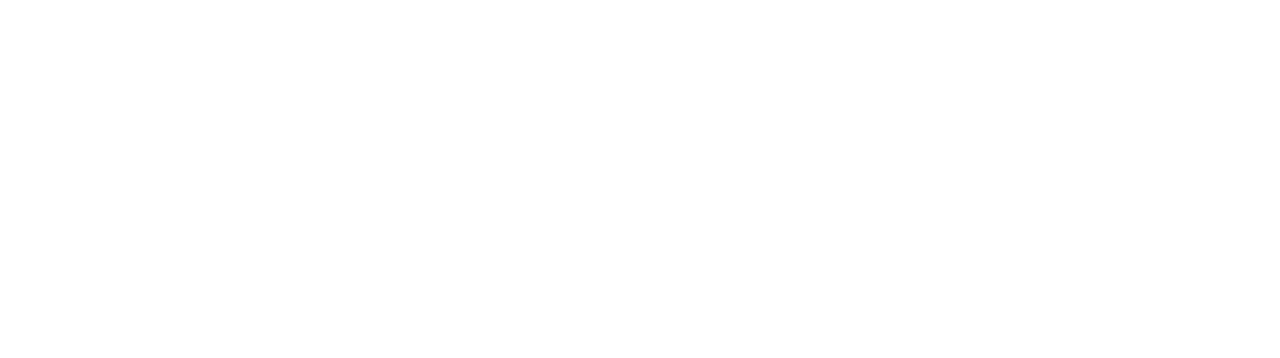
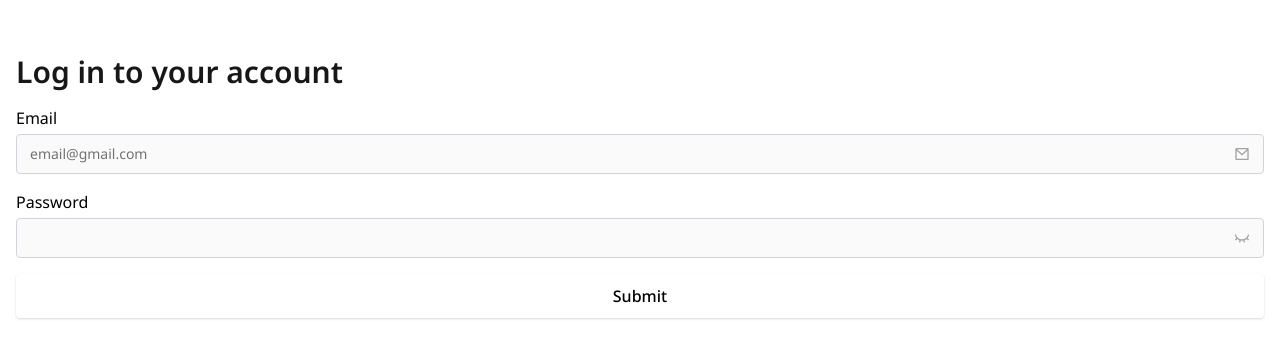
Before and after one commit to mkailbowdy/button-component, a Vue app: page /signin in a window 1280 px wide. Before the commit this address had no page. Shown: the part 214-572 px from the top of the page. Built offline with nearby package versions, Linux system fonts and the light colour scheme; the HTML template or start-up script is replaced by a standard one.

Commit message:
signin progress

```diff
--- a/src/InputComponent.vue
+++ b/src/InputComponent.vue
@@ -1,5 +1,5 @@
 <script setup lang="ts">
-import { useAttrs } from 'vue'
+import { ref, useAttrs } from 'vue'
 
 defineOptions({
   inheritAttrs: false
@@ -7,38 +7,73 @@ defineOptions({
 
 const attrs = useAttrs()
 const props = defineProps({
-  icon: {
+  eyeIcon: {
     type: Boolean,
-    default: true,
+    default: false,
     required: false,
+  },
+  customIcon:{
+    type: Boolean,
+    default: false,
+    required: false,
+  },
+  id: {
+    type: String,
+    required: false,
+  },
+  label: {
+    type: String,
+    required: false,
+  },
+  type: {
+    type: String,
+    default: 'text',
+    required: true,
   }
 })
 
+const inputElement = ref<HTMLInputElement | null>(null)
+
+const passwordHidden = ref(true)
+const togglePassword = () => {
+  if (inputElement.value?.type === 'text') {
+    inputElement.value.setAttribute('type', 'password')
+    passwordHidden.value = true
+  } else {
+    inputElement.value?.setAttribute('type', 'text')
+    passwordHidden.value = false
+  }
+}
+
 </script>
 <template>
-  <div class="input__field">
-    <input v-bind="attrs">
-    <div v-if="props.icon" class="input__field__icon input__field__icon--right">
-      <slot name="icon-right">
-        <svg
-          width="16"
-          height="16"
-          viewBox="0 0 16 16"
-          fill="none"
-          xmlns="http://www.w3.org/2000/svg">
-          <path
-            d="M8.00004 14.6667C4.31814 14.6667 1.33337 11.6819 1.33337 8.00004C1.33337 4.31814 4.31814 1.33337 8.00004 1.33337C11.6819 1.33337 14.6667 4.31814 14.6667 8.00004C14.6667 11.6819 11.6819 14.6667 8.00004 14.6667ZM8.00004 13.3334C10.9456 13.3334 13.3334 10.9456 13.3334 8.00004C13.3334 5.05452 10.9456 2.66671 8.00004 2.66671C5.05452 2.66671 2.66671 5.05452 2.66671 8.00004C2.66671 10.9456 5.05452 13.3334 8.00004 13.3334ZM7.33337 10H8.66671V11.3334H7.33337V10ZM8.66671 8.90344V9.33337H7.33337V8.33337C7.33337 7.96517 7.63184 7.66671 8.00004 7.66671C8.55231 7.66671 9.00004 7.21897 9.00004 6.66671C9.00004 6.11442 8.55231 5.66671 8.00004 5.66671C7.51491 5.66671 7.11044 6.01219 7.01924 6.47055L5.71158 6.20901C5.92429 5.1395 6.86804 4.33337 8.00004 4.33337C9.28871 4.33337 10.3334 5.37804 10.3334 6.66671C10.3334 7.72371 9.63051 8.61657 8.66671 8.90344Z"
-            fill="currentColor" />
-        </svg>
-      </slot>
+
+  <div class="input">
+    <label :for="props.id">{{props.label}}</label>
+    <div class="input__field">
+      <input v-bind="attrs" :id="props.id" :type="props.type" ref="inputElement">
+      <div v-if="props.eyeIcon" class="input__field__icon input__field__icon--right">
+        <button v-if="passwordHidden" @click.prevent="togglePassword">
+          <svg height="16" width="16" xmlns="http://www.w3.org/2000/svg" viewBox="0 0 24 24" fill="currentColor"><path d="M9.34268 18.7819L7.41083 18.2642L8.1983 15.3254C7.00919 14.8874 5.91661 14.2498 4.96116 13.4534L2.80783 15.6067L1.39362 14.1925L3.54695 12.0392C2.35581 10.6103 1.52014 8.87466 1.17578 6.96818L3.14386 6.61035C3.90289 10.8126 7.57931 14.0001 12.0002 14.0001C16.4211 14.0001 20.0976 10.8126 20.8566 6.61035L22.8247 6.96818C22.4803 8.87466 21.6446 10.6103 20.4535 12.0392L22.6068 14.1925L21.1926 15.6067L19.0393 13.4534C18.0838 14.2498 16.9912 14.8874 15.8021 15.3254L16.5896 18.2642L14.6578 18.7819L13.87 15.8418C13.2623 15.9459 12.6376 16.0001 12.0002 16.0001C11.3629 16.0001 10.7381 15.9459 10.1305 15.8418L9.34268 18.7819Z"></path></svg>
+        </button>
+        <button v-if="!passwordHidden" @click.prevent="togglePassword">
+          <svg height="16" width="16" xmlns="http://www.w3.org/2000/svg" viewBox="0 0 24 24" fill="currentColor"><path d="M12.0003 3C17.3924 3 21.8784 6.87976 22.8189 12C21.8784 17.1202 17.3924 21 12.0003 21C6.60812 21 2.12215 17.1202 1.18164 12C2.12215 6.87976 6.60812 3 12.0003 3ZM12.0003 19C16.2359 19 19.8603 16.052 20.7777 12C19.8603 7.94803 16.2359 5 12.0003 5C7.7646 5 4.14022 7.94803 3.22278 12C4.14022 16.052 7.7646 19 12.0003 19ZM12.0003 16.5C9.51498 16.5 7.50026 14.4853 7.50026 12C7.50026 9.51472 9.51498 7.5 12.0003 7.5C14.4855 7.5 16.5003 9.51472 16.5003 12C16.5003 14.4853 14.4855 16.5 12.0003 16.5ZM12.0003 14.5C13.381 14.5 14.5003 13.3807 14.5003 12C14.5003 10.6193 13.381 9.5 12.0003 9.5C10.6196 9.5 9.50026 10.6193 9.50026 12C9.50026 13.3807 10.6196 14.5 12.0003 14.5Z"></path></svg>
+        </button>
+      </div>
+      <div v-if="props.customIcon" class="input__field__icon input__field__icon--right">
+        <slot name="custom-icon" />
+      </div>
     </div>
   </div>
-
 </template>
 <style scoped>
-
-.input__field{
-  position:relative;
+.input{
+  display: flex;
+  flex-direction: column;
+  gap: 4px;
+}
+.input__field {
+  position: relative;
 }
 
 .input__field input{
@@ -50,7 +85,7 @@ const props = defineProps({
   font-weight: 400;
   font-size: 14px;
   line-height: 20px;
-  width: 100%;
+  width:100%;
 }
 
 .input__field input::placeholder {
@@ -69,7 +104,6 @@ const props = defineProps({
 
 .input__field__icon {
   position: absolute;
-  pointer-events: none;
   top: 0;
   bottom: 0;
   display: flex;
@@ -82,4 +116,5 @@ const props = defineProps({
   padding-right: 14px;
 }
 
+
 </style>
--- a/src/router/index.ts
+++ b/src/router/index.ts
@@ -2,6 +2,7 @@ import { createRouter, createWebHistory } from 'vue-router'
 import ButtonView from '@/views/ButtonView.vue'
 import TextAreaView from '@/views/TextAreaView.vue'
 import InputView from '@/views/InputView.vue'
+import SignInView from '@/views/authorization/SignInView.vue'
 
 const router = createRouter({
   history: createWebHistory(import.meta.env.BASE_URL),
@@ -41,6 +42,11 @@ const router = createRouter({
       path: '/input',
       name: 'input',
       component: InputView,
+    },
+    {
+      path: '/signin',
+      name: 'signin',
+      component: SignInView,
     }
   ],
 })
--- a/src/views/InputView.vue
+++ b/src/views/InputView.vue
@@ -5,14 +5,22 @@ import InputComponent from '@/InputComponent.vue'
 
 <template>
   <main>
-    <div>
-      <label for="email-input">Email</label>
-      <InputComponent id="email-input" type="email" placeholder="name@gmail.com" class="border border-gray-300" >
-        <template #icon-right>
-          <svg xmlns="http://www.w3.org/2000/svg" width="16" height="16" viewBox="0 0 24 24" fill="currentColor"><path d="M3 3H21C21.5523 3 22 3.44772 22 4V20C22 20.5523 21.5523 21 21 21H3C2.44772 21 2 20.5523 2 20V4C2 3.44772 2.44772 3 3 3ZM20 7.23792L12.0718 14.338L4 7.21594V19H20V7.23792ZM4.51146 5L12.0619 11.662L19.501 5H4.51146Z"></path></svg>
-        </template>
-      </InputComponent>
-    </div>
+      <form>
+        <h1 class="text-3xl">Form</h1>
+        <label for="email-input">Email</label>
+        <InputComponent id="email-input" type="email" placeholder="name@gmail.com" class="border border-gray-300">
+          <svg
+            width="16"
+            height="16"
+            viewBox="0 0 16 16"
+            fill="red"
+            xmlns="http://www.w3.org/2000/svg">
+            <path
+              d="M8.00004 14.6667C4.31814 14.6667 1.33337 11.6819 1.33337 8.00004C1.33337 4.31814 4.31814 1.33337 8.00004 1.33337C11.6819 1.33337 14.6667 4.31814 14.6667 8.00004C14.6667 11.6819 11.6819 14.6667 8.00004 14.6667ZM8.00004 13.3334C10.9456 13.3334 13.3334 10.9456 13.3334 8.00004C13.3334 5.05452 10.9456 2.66671 8.00004 2.66671C5.05452 2.66671 2.66671 5.05452 2.66671 8.00004C2.66671 10.9456 5.05452 13.3334 8.00004 13.3334ZM7.33337 10H8.66671V11.3334H7.33337V10ZM8.66671 8.90344V9.33337H7.33337V8.33337C7.33337 7.96517 7.63184 7.66671 8.00004 7.66671C8.55231 7.66671 9.00004 7.21897 9.00004 6.66671C9.00004 6.11442 8.55231 5.66671 8.00004 5.66671C7.51491 5.66671 7.11044 6.01219 7.01924 6.47055L5.71158 6.20901C5.92429 5.1395 6.86804 4.33337 8.00004 4.33337C9.28871 4.33337 10.3334 5.37804 10.3334 6.66671C10.3334 7.72371 9.63051 8.61657 8.66671 8.90344Z"
+              fill="currentColor" />
+          </svg>
+        </InputComponent>
+      </form>
 
   </main>
 </template>
@@ -20,13 +28,19 @@ import InputComponent from '@/InputComponent.vue'
 <style scoped>
 main {
   display: flex;
-  flex-direction: column;
   justify-content: center;
-  align-items: center;
-  min-height: 100vh;
-  margin: 0 auto;
-  background-color: #fff;
   padding: 16px;
   gap: 2em;
+  background-color: red;
+}
+
+form {
+  display: flex;
+  flex-direction: column;
+  width: 80%;
+  background-color: white;
+  padding: 32px;
+  gap: 16px;
+  border-radius: 8px;
 }
 </style>
--- /dev/null
+++ b/src/views/authorization/SignInView.vue
@@ -0,0 +1,47 @@
+<script setup lang="ts">
+
+import InputComponent from '@/InputComponent.vue'
+import ButtonComponent from '@/components/ButtonComponent.vue'
+</script>
+
+<template>
+<main>
+  <h1>Log in to your account</h1>
+  <form>
+    <InputComponent required type="email" id="email" label="Email" class="border border-gray-300" placeholder="email@gmail.com" customIcon>
+      <template #custom-icon>
+        <svg xmlns="http://www.w3.org/2000/svg" width="16" height="16" viewBox="0 0 24 24" fill="currentColor"><path d="M3 3H21C21.5523 3 22 3.44772 22 4V20C22 20.5523 21.5523 21 21 21H3C2.44772 21 2 20.5523 2 20V4C2 3.44772 2.44772 3 3 3ZM20 7.23792L12.0718 14.338L4 7.21594V19H20V7.23792ZM4.51146 5L12.0619 11.662L19.501 5H4.51146Z"></path></svg>
+      </template>
+    </InputComponent>
+    <InputComponent required type="password" id="password" label="Password" class="border border-gray-300" :eyeIcon="true"/>
+    <ButtonComponent>Submit</ButtonComponent>
+  </form>
+</main>
+</template>
+
+<style scoped>
+main {
+  display: flex;
+  flex-direction: column;
+  justify-content: center;
+  margin: 0 auto;
+  max-width: 80rem;
+  height: 100vh;
+  padding: 1rem;
+  gap: 16px;
+}
+
+form{
+  display:flex;
+  flex-direction: column;
+  gap: 16px;
+}
+
+h1 {
+  font-weight: 600;
+  font-size: 30px;
+  line-height: 36px;
+  color: #171717;
+}
+
+</style>
```
